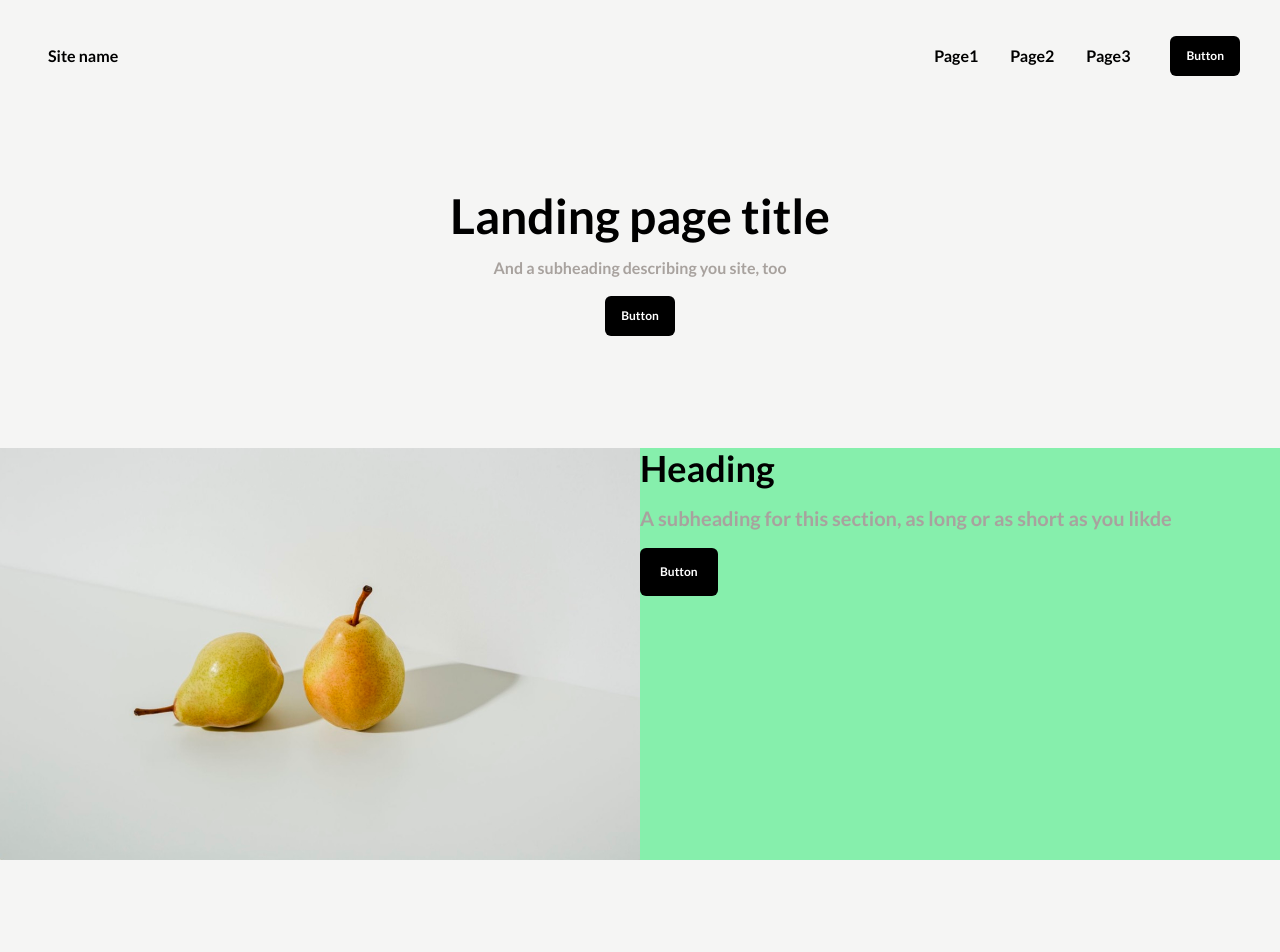
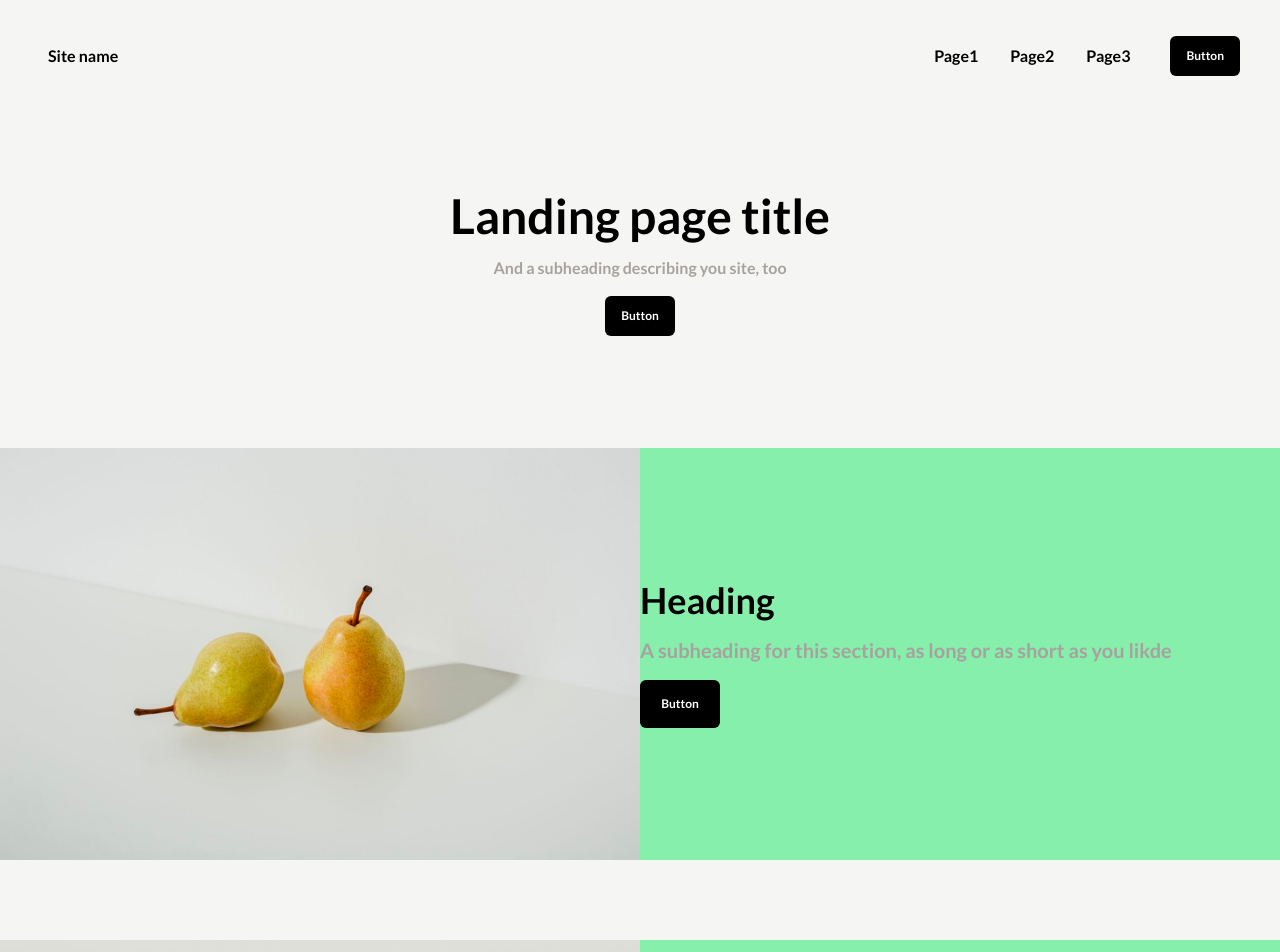
Before and after one commit to YM202c2100/figma-reproduction, a Next.js app: page / in a window 1280 px wide. Shown: the top 952 px of the page. Built offline with nearby package versions, Linux system fonts and the light colour scheme.

Commit message:
[update] レスポンシブ対応したnext/image

```diff
--- a/app/components/cardGenerator.tsx
+++ b/app/components/cardGenerator.tsx
@@ -15,20 +15,20 @@ const Cards:Card[] = [{src:pear,
 
 function CardGenerator(){
     return(<>
-        {/* {Cards.map(card => {
+        {Cards.map((card, i) => {
             return(
-                <div key={card.src} className="flex justify-center items-center mb-28 bg-slate-400">
-                    <div className=" bg-green-300">
+                <div key={card.src.src} className="mb-20 md:flex">
+                    <Image src={card.src} alt="Picture of OO" className="md:w-1/2 "/>
+                    <div className="flex-grow bg-green-300 flex flex-col justify-center">
                         <div className="text-4xl">{card.title}</div>
                         <div className="text-stone-400 text-xl my-4">{card.description}</div>
-                        <button className="text-xs bg-black text-white px-5 py-4 rounded-md">Button</button>
-                    </div>
-                    <div className="relative bg-red-400">
-                        <Image src={card.src} alt="picture of fruits" fill={true} style={{objectFit:"contain"}} className="rounded-xl"/>
+                        <button className="w-20 text-xs bg-black text-white px-5 py-4 rounded-md">Button</button>
                     </div>
                 </div>
             )
-        })} */}
+        })}
+
+
         <div className="flex flex-col md:flex-row">
             <Image src={pear} alt="Picture of pear" sizes="100vw" className="w-full h-auto md:w-1/2"/>
             <div className=" bg-green-300 md:w-1/2">
```
